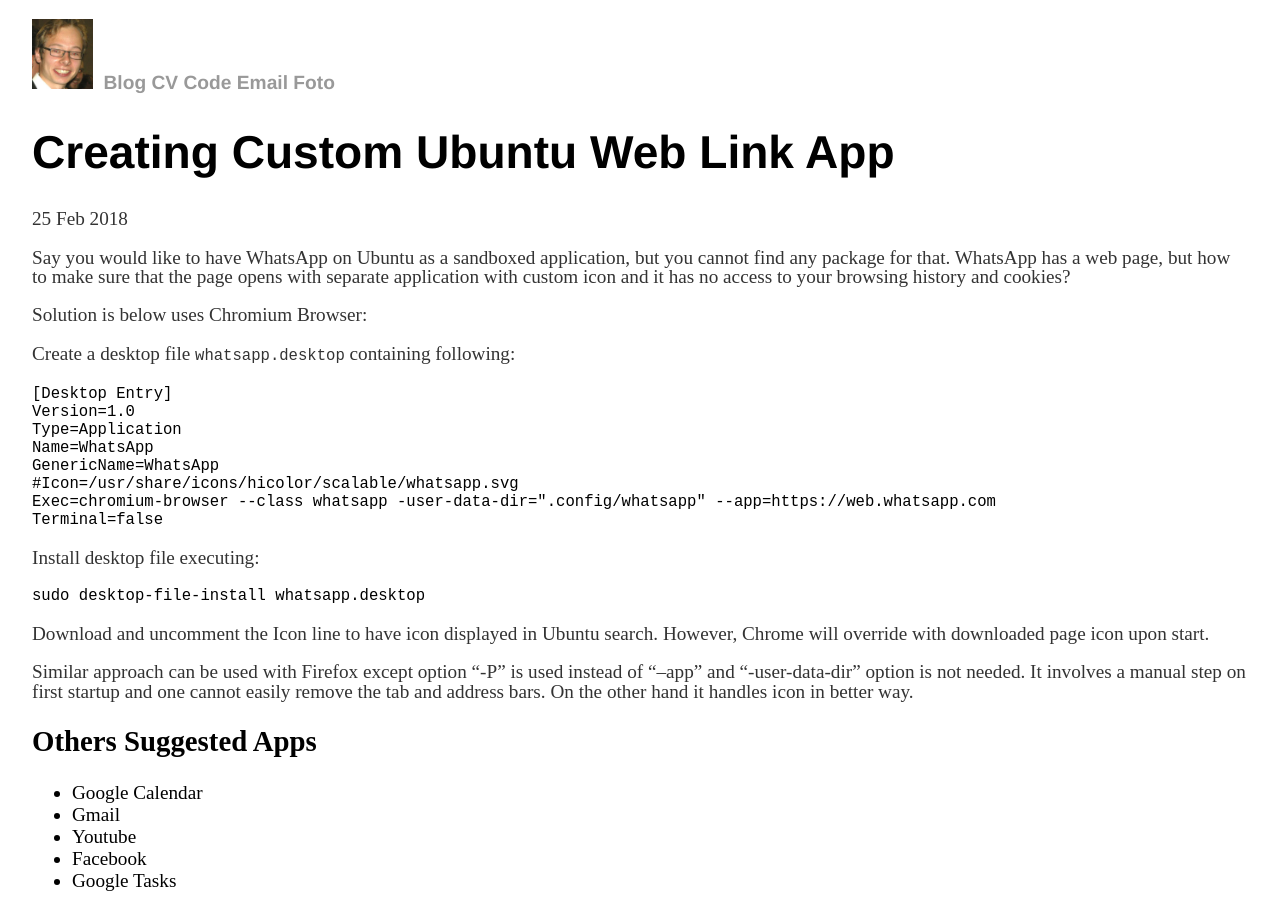
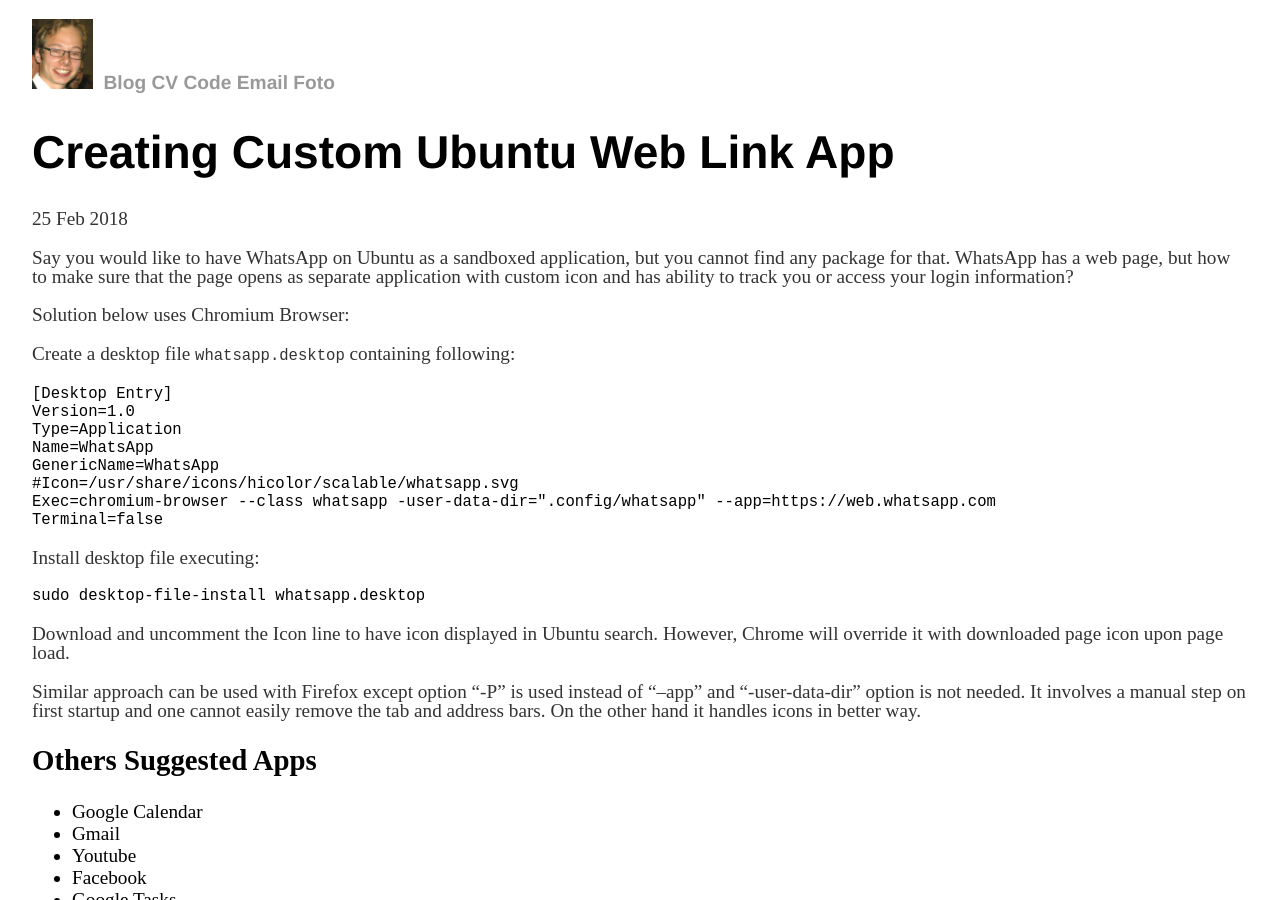
Before and after one commit to vackosar/vackosar.github.io, a Jekyll site: the page built from _posts/2018-02-25-Creating-Custom-Ubuntu-Web-Link-App.md, in a window 1280 px wide and 900 px high. Built offline with Jekyll 4.4.1, drawn with Linux system fonts in a browser that asks for light colours; comment, search, counter and statistics services are not loaded.

Commit message:
web link app

````diff
--- a/_posts/2018-02-25-Creating-Custom-Ubuntu-Web-Link-App.md
+++ b/_posts/2018-02-25-Creating-Custom-Ubuntu-Web-Link-App.md
@@ -4,9 +4,9 @@
 date: 2018-02-25
 ---
 
-Say you would like to have WhatsApp on Ubuntu as a sandboxed application, but you cannot find any package for that. WhatsApp has a web page, but how to make sure that the page opens with separate application with custom icon and it has no access to your browsing history and cookies?
+Say you would like to have WhatsApp on Ubuntu as a sandboxed application, but you cannot find any package for that. WhatsApp has a web page, but how to make sure that the page opens as separate application with custom icon and has ability to track you or access your login information?
 
-Solution is below uses Chromium Browser:
+Solution below uses Chromium Browser:
 
 Create a desktop file ```whatsapp.desktop``` containing following:
 ```shell
@@ -25,9 +25,9 @@
 sudo desktop-file-install whatsapp.desktop
 ```
 
-Download and uncomment the Icon line to have icon displayed in Ubuntu search. However, Chrome will override with downloaded page icon upon start.
+Download and uncomment the Icon line to have icon displayed in Ubuntu search. However, Chrome will override it with downloaded page icon upon page load.
 
-Similar approach can be used with Firefox except option "-P" is used instead of "--app" and "-user-data-dir" option is not needed. It involves a manual step on first startup and one cannot easily remove the tab and address bars. On the other hand it handles icon in better way.
+Similar approach can be used with Firefox except option "-P" is used instead of "--app" and "-user-data-dir" option is not needed. It involves a manual step on first startup and one cannot easily remove the tab and address bars. On the other hand it handles icons in better way.
 
 ## Others Suggested Apps
 
````
